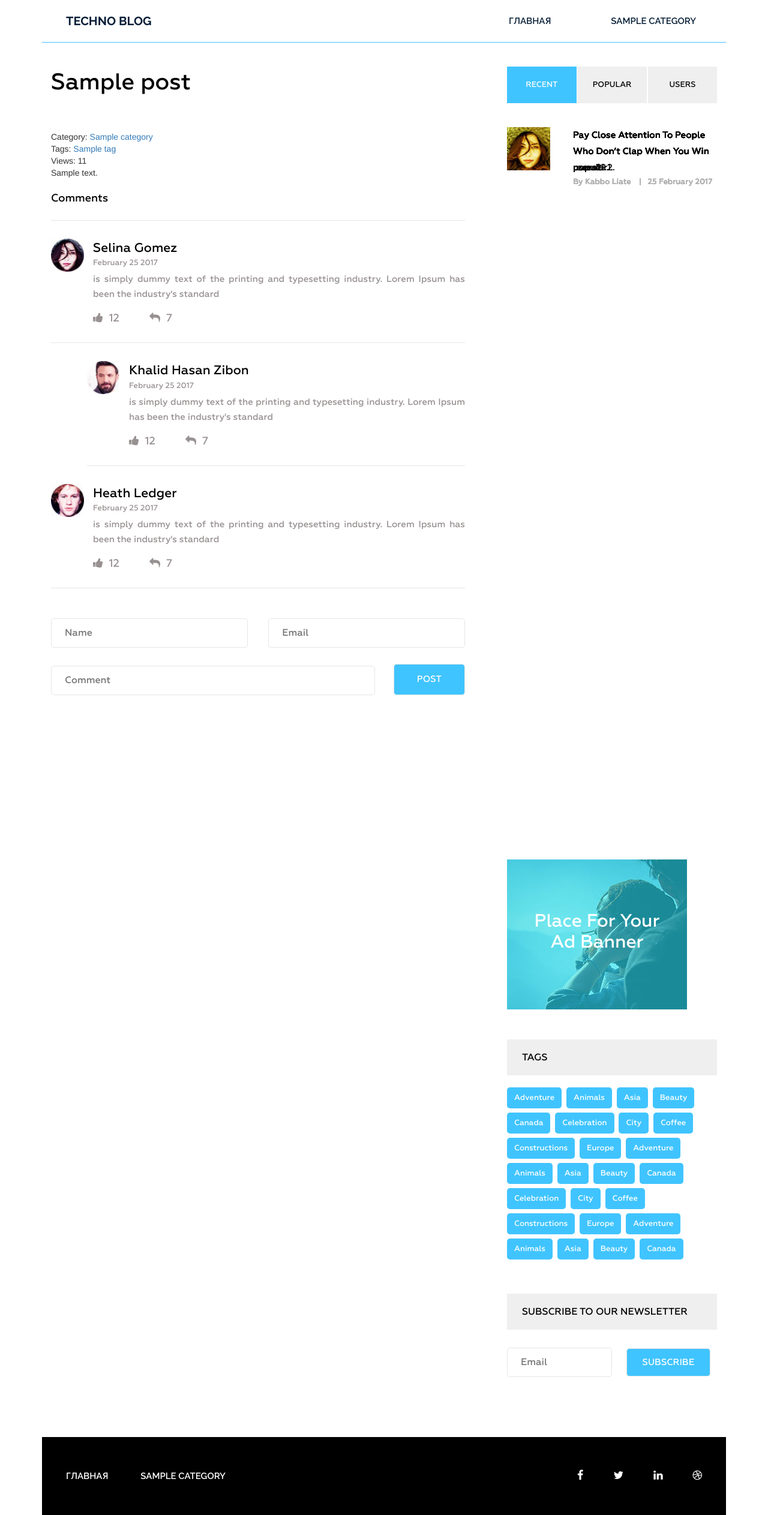
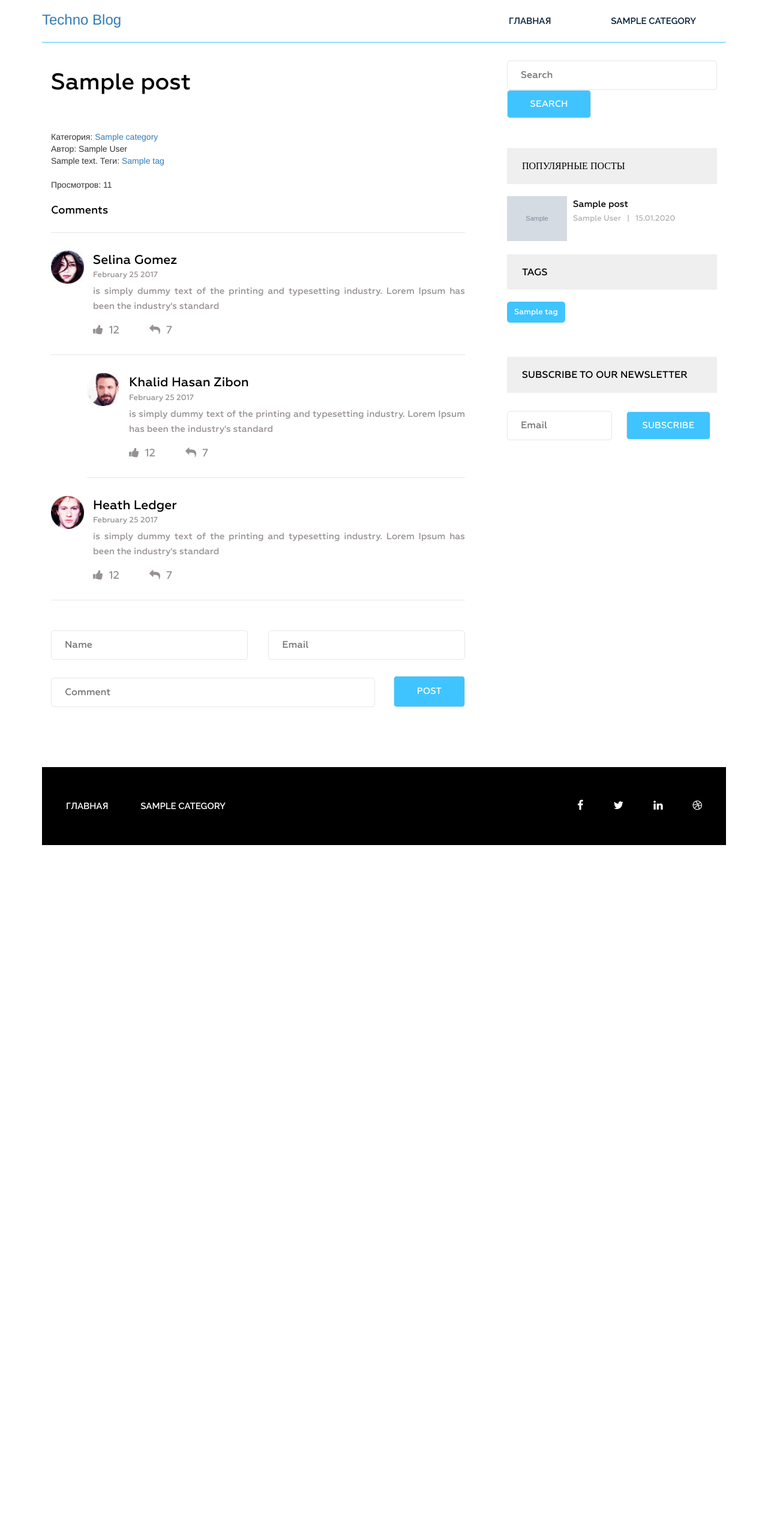
Before and after one commit to habibulla96/TechnoBlog, a Django app: a page that uses templates/inc/_header.html in a window 1280 px wide. Shown: the whole page at 60% size. After the commit the page ends 1409 px from the top, so only its background shows below. Run offline with Django 3.2, Linux system fonts and the light colour scheme; tables that the repository leaves empty hold one stand-in row (values such as "Sample post"); grey boxes marked "Sample" are stand-in pictures; some libraries are stand-ins or nearby versions.

Commit message:
commit end videos

```diff
--- a/blog/admin.py
+++ b/blog/admin.py
@@ -19,7 +19,7 @@ class PostAdmin(admin.ModelAdmin):
     form = PostAdminForm
     # save_as = True
     save_on_top = True
-    list_display = ('id', 'title', 'slug', 'category', 'created_at', 'get_photo', 'author')
+    list_display = ('id', 'title', 'views', 'category', 'created_at', 'get_photo', 'author')
     list_display_links = ('id', 'title')
     search_fields = ('title',)
     list_filter = ('category', 'tags')
--- /dev/null
+++ b/blog/templates/blog/popular_posts_tpl.html
@@ -0,0 +1,18 @@
+<h2 class="sidebar-title">Популярные посты</h2>
+<div class="grid">
+    {% for post in posts %}
+        <div class="portfolio-item popular">
+            {% if post.photo %}
+            <img src="{{ post.photo.url }}" alt="{{ post.title }}">
+            {% else %}
+            <img src="https://picsum.photos/id/1060/300/201/?blur=2" alt="{{ post.title }}">
+            {% endif %}
+
+            <div class="portfolio-text">
+                <h5><a href="{{ post.get_absolute_url }}">{{ post.title }}</a></h5>
+                <p>{{ post.author }}<span>|</span>{{ post.created_at|date:"d.m.Y"}}</p>
+            </div>
+        </div>
+    {% endfor %}
+
+</div>
--- a/blog/templates/blog/single.html
+++ b/blog/templates/blog/single.html
@@ -1,5 +1,6 @@
 {% extends 'base.html' %}
 {% load static %}
+{% load sidebar %}
 
 {% block title %}{{ post.title }} / {{ block.super }}{% endblock %}
 
@@ -16,19 +17,21 @@
                                 <h2>{{ post.title}}</h2>
                                 <div class="single-content">
                                     <div>
-                                        <span>Category: <a href="{{ post.category.get_absolute_url }}">{{ post.category }}</a></span>
+                                        <span>Категория: <a href="{{ post.category.get_absolute_url }}">{{ post.category }}</a></span>
                                         <br>
-                                        {% if post.tags.exists %}
-                                        <span>Tags:
-                                            {% for tag in post.tags.all %}
-                                            <a href="{{ tag.get_absolute_url }}">{{ tag.title }}</a>
-                                            {% endfor %}
-                                        </span>
-                                        <br>
-                                        {% endif %}
-                                        <span>Views: {{ post.views }}</span>
+                                        <span>Автор: {{ post.author }}</span>
                                     </div>
                                     {{ post.content|safe}}
+                                    {% if post.tags.exists %}
+                                    <span>Теги:
+                                        {% for tag in post.tags.all %}
+                                        <a href="{{ tag.get_absolute_url }}">{{ tag.title }}</a>
+                                        {% endfor %}
+                                    </span>
+                                    <br>
+                                    {% endif %}
+                                    <br>
+                                    <span>Просмотров: {{ post.views }}</span>
                                 </div>
 
                             </div>
@@ -117,88 +120,18 @@
                         </div>
                     </div>
                     <div class="col-md-4">
-                        <div class="button-group filters-button-group">
-                            <button data-filter=".recent" class="button is-checked">Recent</button>
-                            <button data-filter=".popular" class="button">popular</button>
-                            <button data-filter=".users" class="button">Users</button>
+
+                        <div class="newsletter">
+                            <form action="{% url 'search' %}" method="get">
+                                <input type="text" name="s" placeholder="Search">
+                                <input type="submit" value="Search">
+                            </form>
                         </div>
 
-                        <div class="grid" style="position: relative; height: 1221.93px;">
-                            <div class="portfolio-item recent" style="position: absolute; left: 0px; top: 0px;">
-                                <img src="img/portfolio1.jpg" alt="">
-                                <div class="portfolio-text">
-                                    <h5><a href="#">Pay Close Attention To People Who Don’t Clap When You Win recent1.</a></h5>
-                                    <p>By Kabbo Liate <span>|</span>25 February 2017</p>
-                                </div>
-                            </div>
-                            <div class="portfolio-item recent" style="position: absolute; left: 0px; top: 0px;">
-                                <img src="img/portfolio2.jpg" alt="">
-                                <div class="portfolio-text">
-                                    <h5><a href="#">Pay Close Attention To People Who Don’t Clap When You Win recent2.</a></h5>
-                                    <p>By Kabbo Liate <span>|</span>25 February 2017</p>
-                                </div>
-                            </div>
-                            <div class="portfolio-item popular" style="position: absolute; left: 0px; top: 0px;">
-                                <img src="img/portfolio3.jpg" alt="">
-                                <div class="portfolio-text">
-                                    <h5><a href="#">Pay Close Attention To People Who Don’t Clap When You Win popular1.</a></h5>
-                                    <p>By Kabbo Liate <span>|</span>25 February 2017</p>
-                                </div>
-                            </div>
-                            <div class="portfolio-item popular" style="position: absolute; left: 0px; top: 0px;">
-                                <img src="img/portfolio4.jpg" alt="">
-                                <div class="portfolio-text">
-                                    <h5><a href="#">Pay Close Attention To People Who Don’t Clap When You Win popular2.</a></h5>
-                                    <p>By Kabbo Liate <span>|</span>25 February 2017</p>
-                                </div>
-                            </div>
-                            <div class="portfolio-item users" style="position: absolute; left: 0px; top: 0px;">
-                                <img src="img/portfolio5.jpg" alt="">
-                                <div class="portfolio-text">
-                                    <h5><a href="#">Pay Close Attention To People Who Don’t Clap When You Win users1.</a></h5>
-                                    <p>By Kabbo Liate <span>|</span>25 February 2017</p>
-                                </div>
-                            </div>
-                            <div class="portfolio-item users" style="position: absolute; left: 0px; top: 0px;">
-                                <img src="img/portfolio1.jpg" alt="">
-                                <div class="portfolio-text">
-                                    <h5><a href="#">Pay Close Attention To People Who Don’t Clap When You Win users2.</a></h5>
-                                    <p>By Kabbo Liate <span>|</span>25 February 2017</p>
-                                </div>
-                            </div>
-                        </div>
-                        <div class="sidebar-ads">
-                            <img src="img/sidebar-ads.jpg" alt="">
-                            <p>Place For Your <br> Ad Banner</p>
-                        </div>
-                        <div class="tags">
-                            <h2 class="sidebar-title">Tags</h2>
-                            <p><a href="#">Adventure</a></p>
-                            <p><a href="#">Animals</a></p>
-                            <p><a href="#">Asia</a></p>
-                            <p><a href="#">Beauty</a></p>
-                            <p><a href="#">Canada</a></p>
-                            <p><a href="#">Celebration</a></p>
-                            <p><a href="#">City</a></p>
-                            <p><a href="#">Coffee</a></p>
-                            <p><a href="#">Constructions</a></p>
-                            <p><a href="#">Europe</a></p>
-                            <p><a href="#">Adventure</a></p>
-                            <p><a href="#">Animals</a></p>
-                            <p><a href="#">Asia</a></p>
-                            <p><a href="#">Beauty</a></p>
-                            <p><a href="#">Canada</a></p>
-                            <p><a href="#">Celebration</a></p>
-                            <p><a href="#">City</a></p>
-                            <p><a href="#">Coffee</a></p>
-                            <p><a href="#">Constructions</a></p>
-                            <p><a href="#">Europe</a></p>
-                            <p><a href="#">Adventure</a></p>
-                            <p><a href="#">Animals</a></p>
-                            <p><a href="#">Asia</a></p>
-                            <p><a href="#">Beauty</a></p>
-                            <p><a href="#">Canada</a></p>
-                        </div>
+                        {% get_popular 5 %}
+
+                        {% get_tags %}
+
                         <div class="newsletter">
                             <h2 class="sidebar-title">Subscribe To oUR nEWSLETTER</h2>
                             <form action="#" method="post">
--- /dev/null
+++ b/blog/templates/blog/tags_tpl.html
@@ -0,0 +1,7 @@
+<div class="tags">
+    <h2 class="sidebar-title">Tags</h2>
+    {% for tag in tags %}
+
+    <p><a href="{{ tag.get_absolute_url }}">{{ tag.title }}</a></p>
+    {% endfor %}
+</div>
--- /dev/null
+++ b/blog/templatetags/sidebar.py
@@ -0,0 +1,16 @@
+from django import template
+from blog.models import Post, Tag
+
+register = template.Library()
+
+
+@register.inclusion_tag('blog/popular_posts_tpl.html')
+def get_popular(cnt=3):
+    posts = Post.objects.order_by('-views')[:cnt]
+    return {'posts': posts}
+
+
+@register.inclusion_tag('blog/tags_tpl.html')
+def get_tags(cnt=30):
+    tags = Tag.objects.all()[:cnt]
+    return {'tags': tags}
--- a/blog/urls.py
+++ b/blog/urls.py
@@ -8,4 +8,5 @@ urlpatterns = [
     path('category/<str:slug>/', PostsByCategory.as_view(), name='category'),
     path('tag/<str:slug>/', PostsByTag.as_view(), name='tag'),
     path('post/<str:slug>/', GetPost.as_view(), name='post'),
+    path('search/', Search.as_view(), name='search'),
 ]
--- a/blog/views.py
+++ b/blog/views.py
@@ -57,3 +57,17 @@ class GetPost(DetailView):
         self.object.save()
         self.object.refresh_from_db()
         return context
+
+
+class Search(ListView):
+    template_name = 'blog/search.html'
+    context_object_name = 'posts'
+    paginate_by = 4
+
+    def get_queryset(self):
+        return Post.objects.filter(title__icontains=self.request.GET.get('s'))
+
+    def get_context_data(self, *, object_list=None, **kwargs):
+        context = super().get_context_data(**kwargs)
+        context['s'] = f"s-{self.request.GET.get('s')}&"
+        return context
--- a/technoblog/static/style.css
+++ b/technoblog/static/style.css
@@ -521,8 +521,6 @@ section.blog-post-area h4 span.author-name {
     bottom: 0;
 }
 
-
-}
 .single-blog-area .commententries .author-name h5 a {
     font-family: Geometria;
     font-size: 21px;
@@ -750,3 +748,8 @@ section.blog-post-area h4 span.author-name {
     font-size: 15px;
     font-weight: 500;
 }
+
+.grid .portfolio-item img{
+    width: 100px;
+    height: auto;
+}
--- a/templates/inc/_header.html
+++ b/templates/inc/_header.html
@@ -2,12 +2,12 @@
 <header class="header">
     <div class="container">
         <div class="row">
-            <div class="col-md-3">
+            <div class="col-md-2">
                 <div class="logo">
-                    <h2><a href="{% url 'home' %}">Techno Blog</a></h2>
+                    <h3><a href="{% url 'home' %}">Techno Blog</a></h3>
                 </div>
             </div>
-            <div class="col-md-9">
+            <div class="col-md-10">
                 {% show_menu %}
             </div>
         </div>
```
Also changed, not shown: blog/templates/blog/search.html (added, +74 -0 lines), 2 other files.
